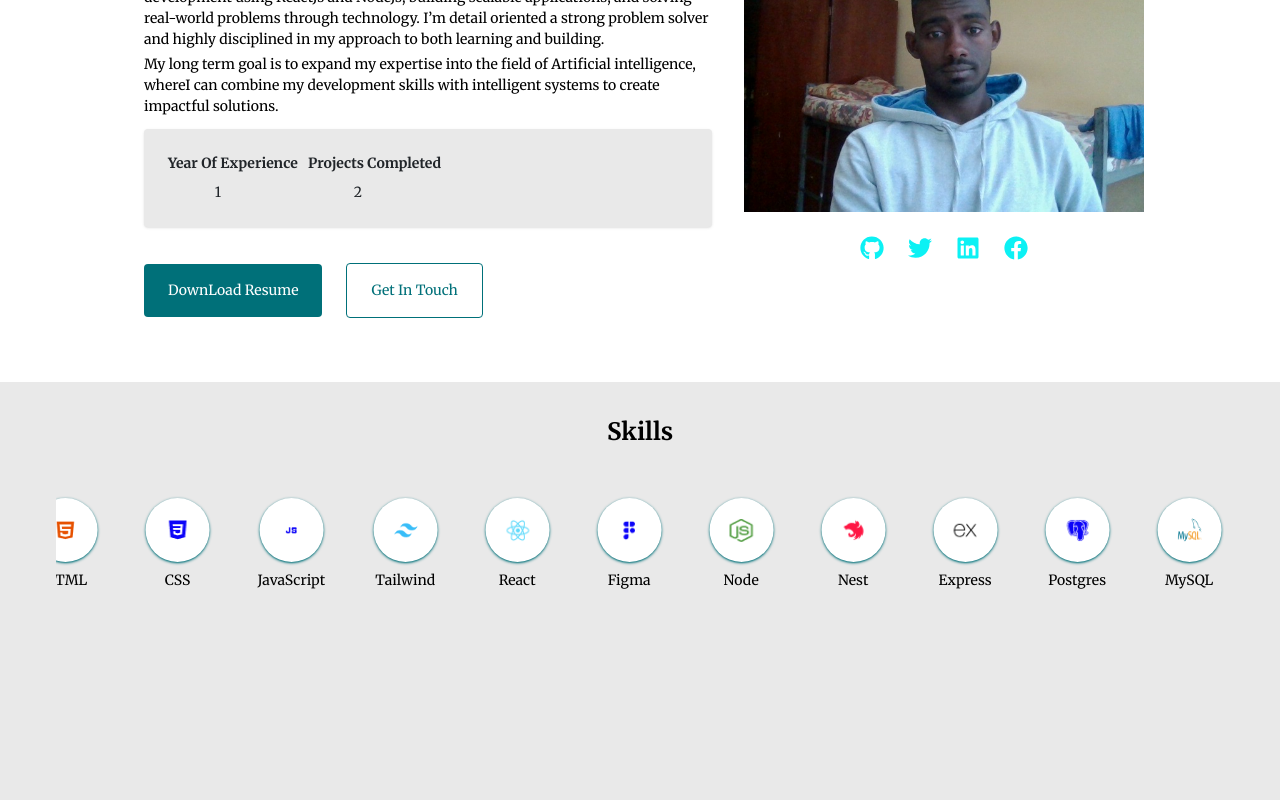
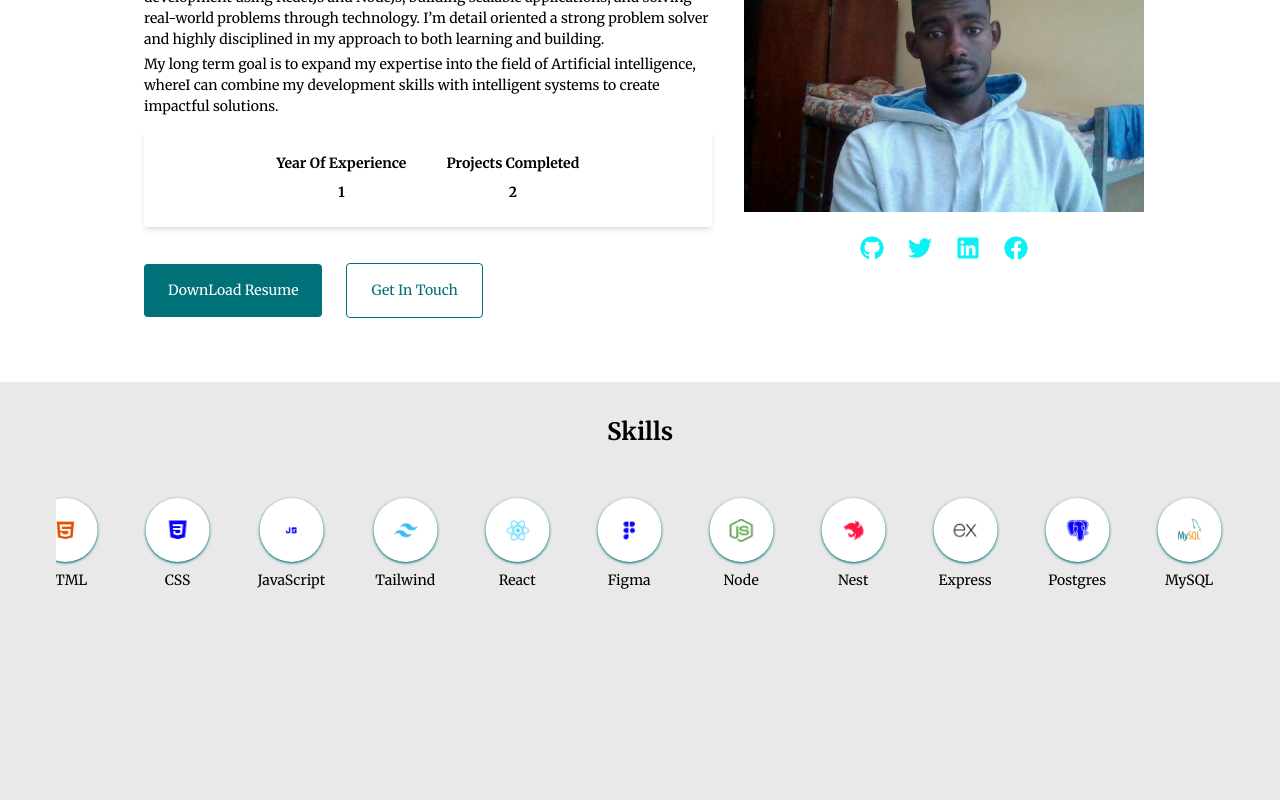
Before and after one commit to shmuye/Final-Portfolio, a React (Vite) app: page / in a window 1280 px wide. Shown: the part 1060-1860 px from the top of the page. Built offline with nearby package versions, Linux system fonts and the light colour scheme; a web font is replaced by a local one.

Commit message:
update contact and Footer section

```diff
--- a/src/components/Status.jsx
+++ b/src/components/Status.jsx
@@ -19,6 +19,7 @@ const Counter = ({from , to , duration}) => {
 
     return (
         <motion.span
+            className="font-bold"
             ref={ref}
             animate={controls}
             initial={{ value: from }}
@@ -30,15 +31,15 @@ const Counter = ({from , to , duration}) => {
 }
 
 const Status = () => (
-    <section className="grid grid-cols-2 md:grid-cols-4 gap-6 text-dark-gray text-center p-4 my-2 rounded-sm shadow-sm  bg-light-gray">
+    <section className="flex justify-center gap-6 p-4 my-2 rounded-sm shadow-md ">
         <div className="flex flex-col gap-2">
             <p className="text-body font-bold whitespace-nowrap">Year Of Experience</p>
-            <Counter className="font-bold text-2xl" from={0} to={2} duration={1} />
+            <Counter  from={0} to={2} duration={1} />
 
         </div>
         <div className="flex flex-col gap-2">
             <p className="no-wrap text-body font-bold whitespace-nowrap">Projects Completed</p>
-            <Counter className="font-bold text-2xl" from={0} to={4} duration={1} />
+            <Counter  from={0} to={4} duration={1} />
         </div>
     </section>
 );
--- a/src/containers/Contact.jsx
+++ b/src/containers/Contact.jsx
@@ -73,7 +73,7 @@ const Contact = () => {
                         <label className="label">Your Message:</label>
                         <textarea
                             name="message"
-                            className="p-2 border-2 w-[400px] h-[200px] border-light-gray rounded-md text-body"
+                            className="p-3 w-[400px] h-[200px] shadow-sm shadow-brand-dark text-body"
                             placeholder="Enter your message"
                             required
                         />
--- a/src/containers/Footer.jsx
+++ b/src/containers/Footer.jsx
@@ -6,7 +6,7 @@ const Footer = () => {
     return (
         <section
             className="section bg-dark-gray">
-            <div className="flex flex-col  md:flex-row md:justify-center md:items-start gap-16 pl-8 md:pl-0">
+            <div className="flex flex-col px-4 py-8 gap-4   md:flex-row md:justify-between  md:items-start md:py-0 md:px-8 ">
                 <div className="flex flex-col gap-4">
                     <h2 className="text-white text-subheading">More About Me</h2>
                     <ul className="flex flex-col gap-2 text-white text-body">
@@ -30,10 +30,7 @@ const Footer = () => {
                             <span className="font-bold w-40">Hobbies:</span>
                             <span>Sport | Reading | Music</span>
                         </li>
-                        <li className="flex">
-                            <span className="font-bold w-40">Current Job:</span>
-                            <span>Software Engineering Student | Full Stack Developer</span>
-                        </li>
+
                     </ul>
                 </div>
 
--- a/src/index.css
+++ b/src/index.css
@@ -48,7 +48,7 @@ html {
         @apply px-4 py-2 bg-brand-dark hover:cursor-pointer text-white hover:bg-brand hover:text-brand-dark rounded-sm;
     }
     .input{
-        @apply p-2 border-2 w-[400px] border-light-gray rounded-sm text-body
+        @apply p-3 w-[400px] shadow-sm shadow-brand-dark rounded-full text-body
     }
     .label{
         @apply text-body font-semibold;
```
